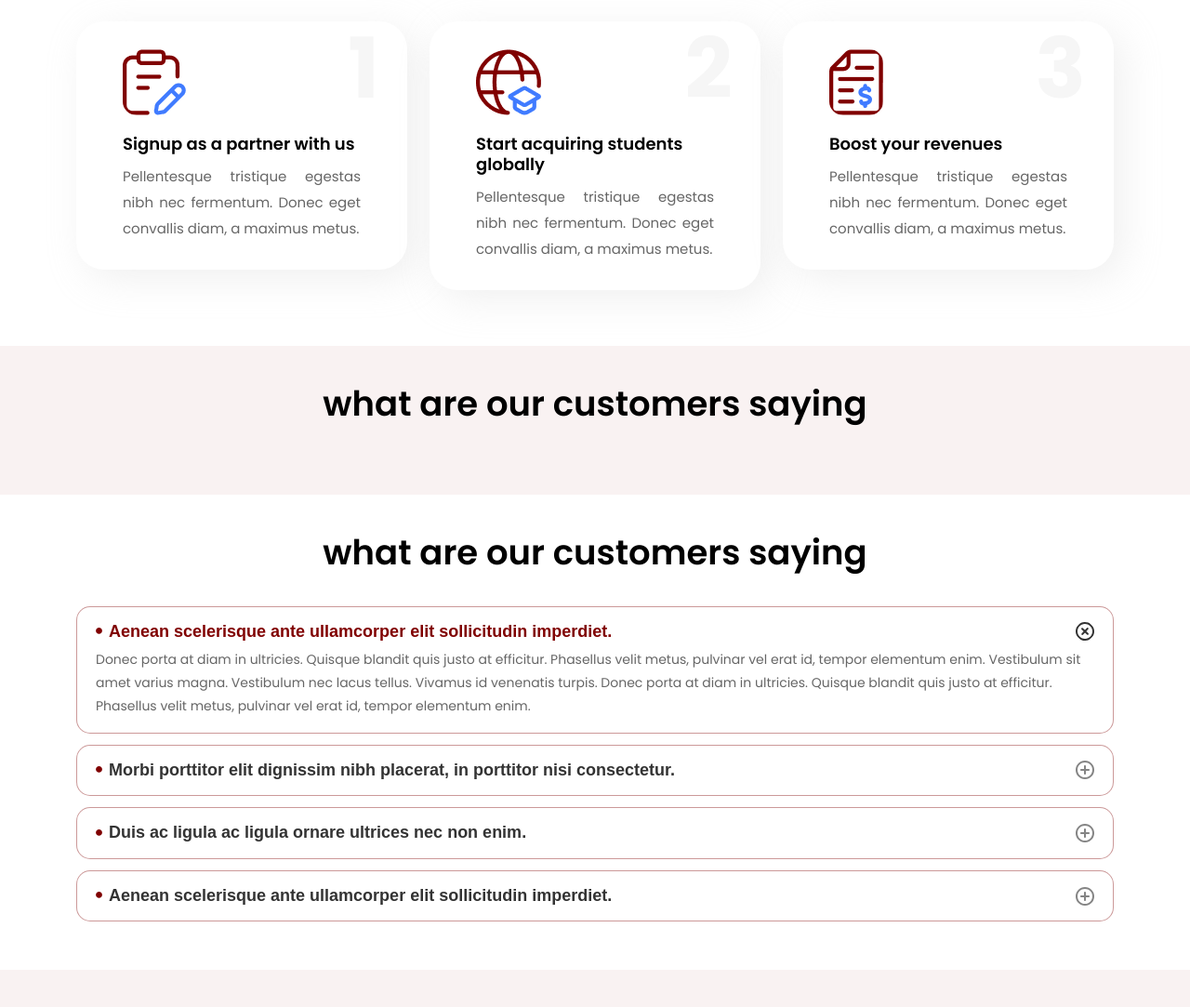
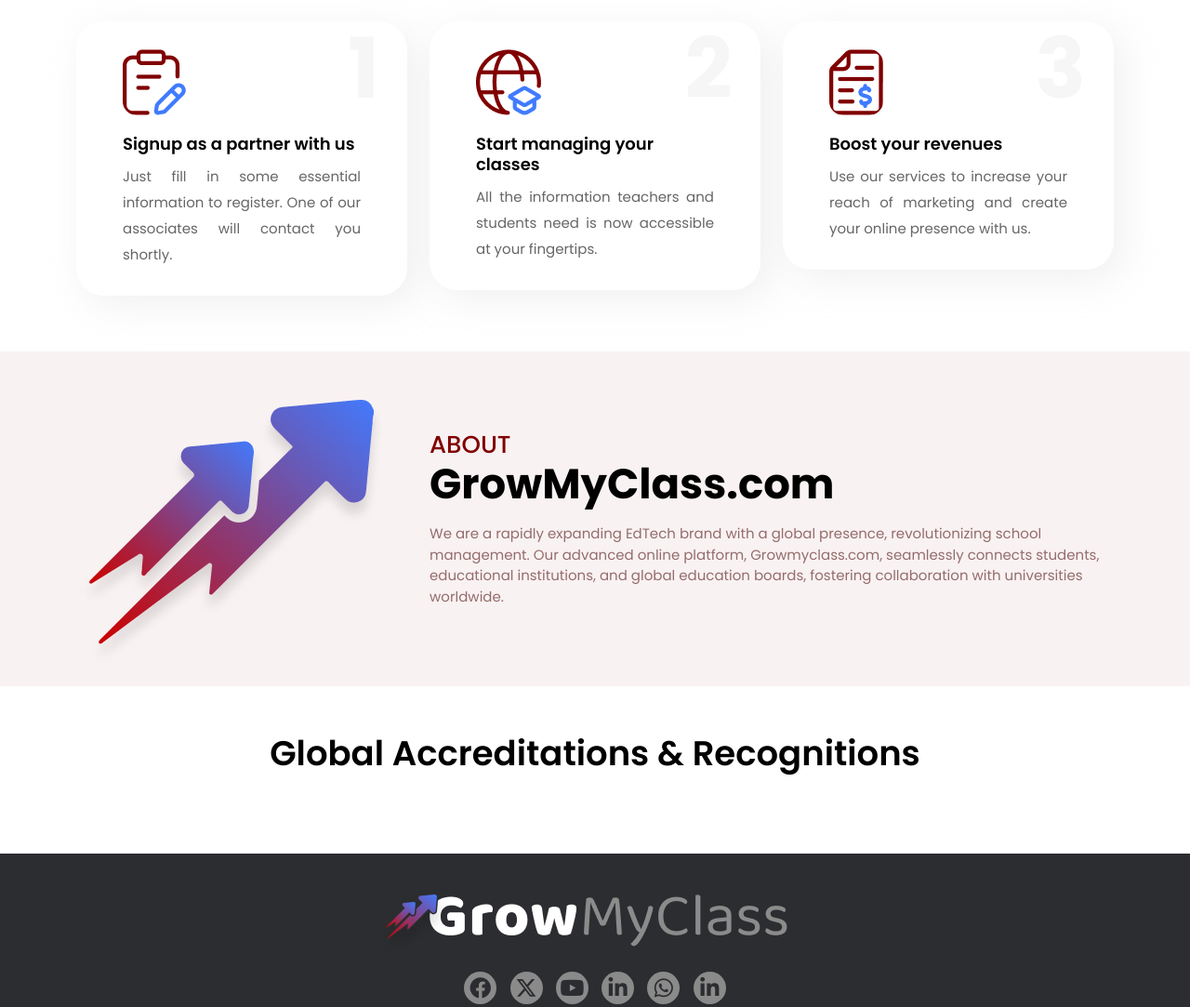
Before and after one commit to VinitPandit08/landing-page-gmc, a plain HTML site: page index.html in a window 1280 px wide. Shown: the part 3726-4809 px from the top of the page at 93% size. Drawn offline with nearby package versions, Linux system fonts and the light colour scheme; a script that the page names is missing; files whose address does not match are found by name.

Commit message:
Hidden FAQs and testimonials and boost your revenu

```diff
--- a/index.html
+++ b/index.html
@@ -243,7 +243,7 @@
                     </figure>
                     <span>1</span>
                     <h4>Signup as a partner with us</h4>
-                    <p>Pellentesque tristique egestas nibh nec fermentum. Donec eget convallis diam, a maximus metus.</p>
+                    <p>Just fill in some essential information to register. One of our associates will contact you shortly.</p>
                 </div>
             </div>
 
@@ -253,8 +253,8 @@
                         <img src="assets/images/step-2.png" alt="Eassy Steps">
                     </figure>
                     <span>2</span>
-                    <h4>Start acquiring students globally</h4>
-                    <p>Pellentesque tristique egestas nibh nec fermentum. Donec eget convallis diam, a maximus metus.</p>
+                    <h4>Start managing your classes</h4>
+                    <p>All the information teachers and students need is now accessible at your fingertips.</p>
                 </div>
             </div>
 
@@ -265,7 +265,7 @@
                     </figure>
                     <span>3</span>
                     <h4>Boost your revenues</h4>
-                    <p>Pellentesque tristique egestas nibh nec fermentum. Donec eget convallis diam, a maximus metus.</p>
+                    <p>Use our services to increase your reach of marketing and create your online presence with us.</p>
                 </div>
             </div>
         </div>
@@ -274,8 +274,8 @@
 </section>
 
 
-<!-- GMC -- FEATURES -->
-<section class="gmcTestimonials">
+<!-- GMC -- Testimmonials -->
+<!-- <section class="gmcTestimonials">
     <div class="container">
 
         <div class="row">
@@ -388,12 +388,12 @@
         </div>
 
     </div>
-</section>
+</section> -->
 
 
 <!-- GMC -- FAQ's -->
 
-<section class="gmc-faq-wrap">
+<!-- <section class="gmc-faq-wrap">
     <div class="container">
 
         <div class="row">
@@ -467,7 +467,7 @@
 
         </div>
     </div>
-</section>
+</section> -->
 
 
 <!-- GMC -- ABOUT US -->
```
